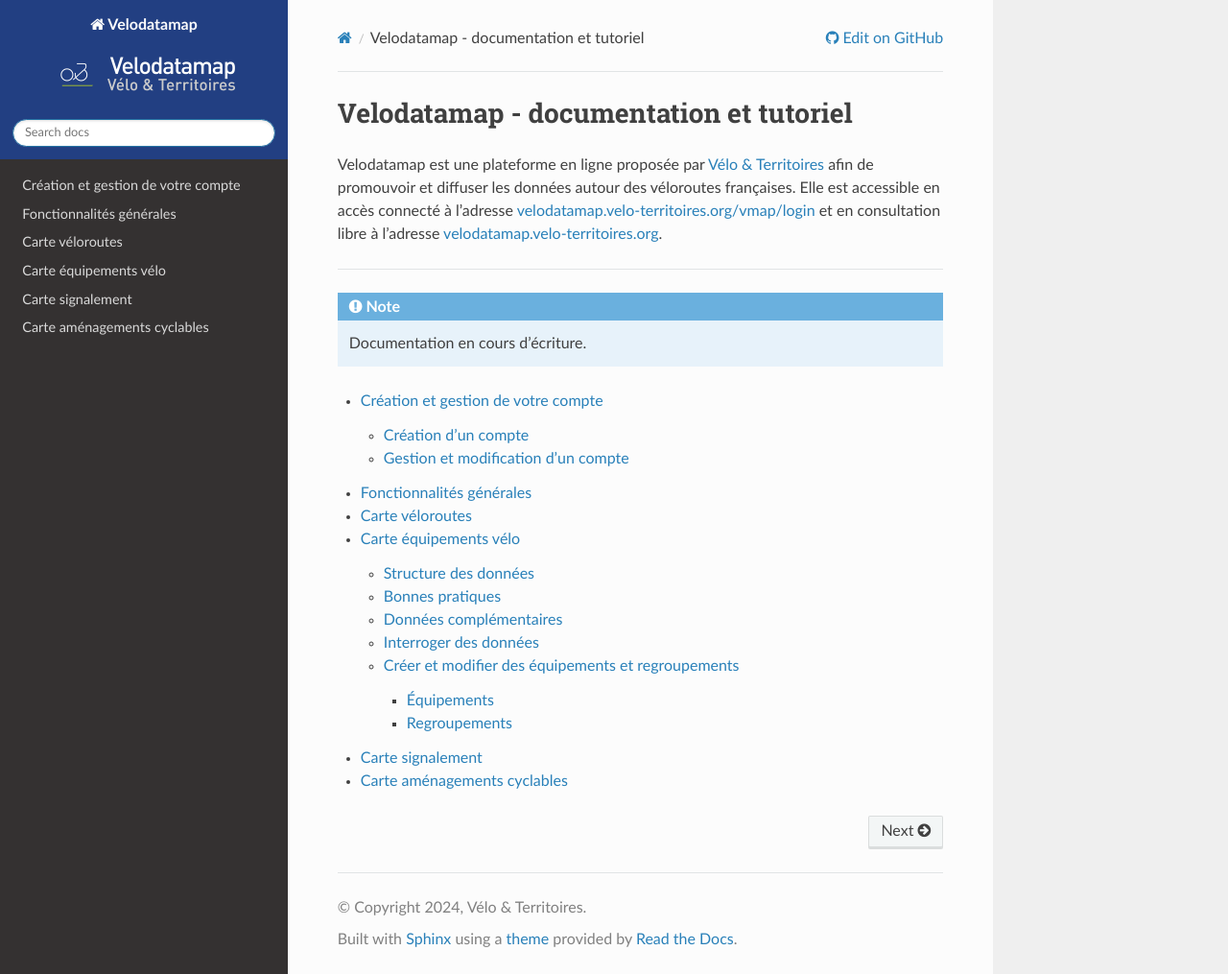
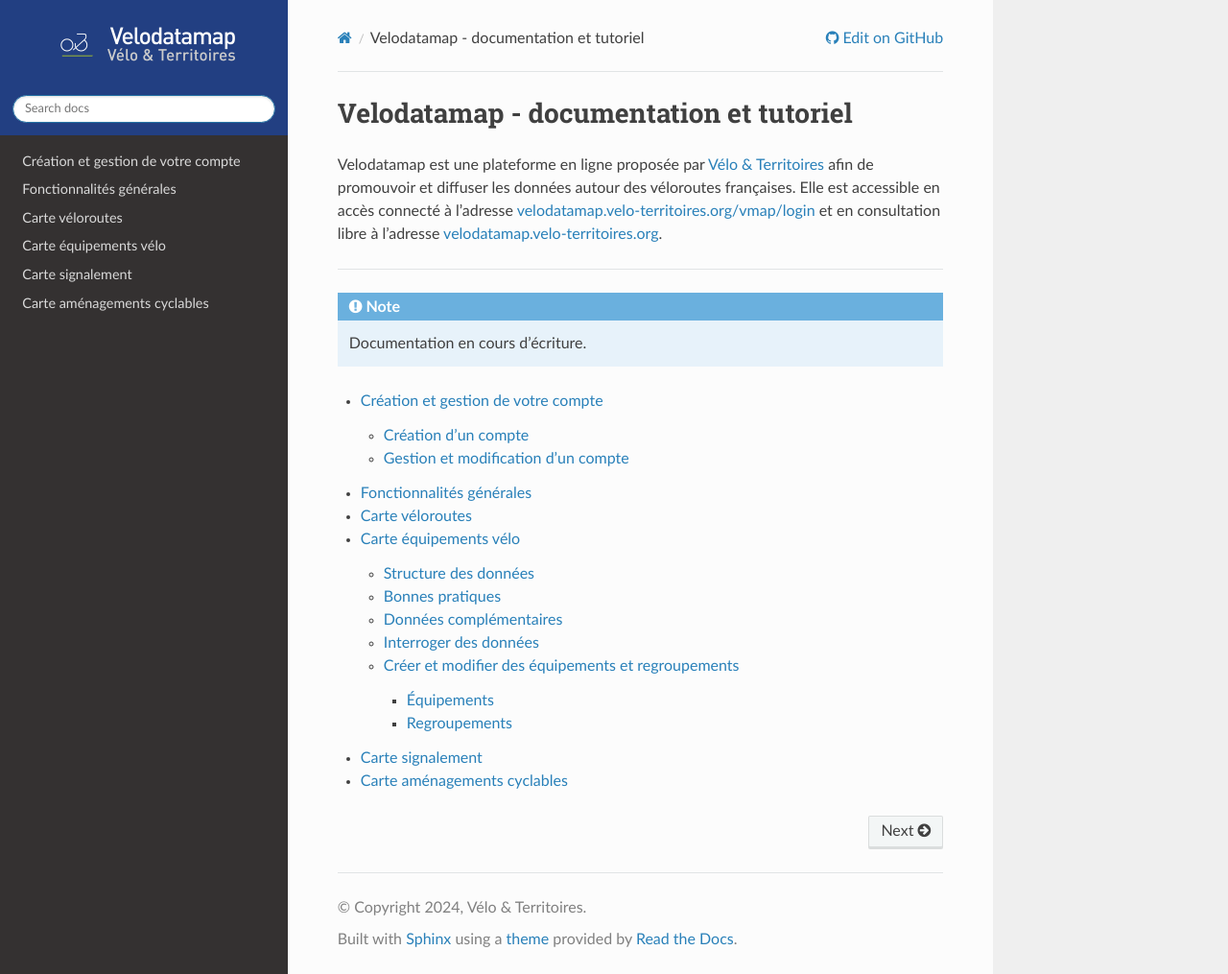
Before and after one commit to reseauvelomarche/velodatamap.readthedocs.io, a Sphinx documentation site: the page built from docs/source/index.rst, in a window 1280 px wide and 1015 px high. Shown: the whole window at 96% size. Built offline with Sphinx 7.4.7 and the Read the Docs theme 2.0.0, drawn with Linux system fonts in a browser that asks for light colours.

Commit message:
Abandon short title

```diff
--- a/docs/source/conf.py
+++ b/docs/source/conf.py
@@ -42,15 +42,13 @@
 ]
 
 html_theme_options = {
-    'logo_only': False,
+    'logo_only': True,
     'display_version': False,
     'style_nav_header_background' : '#223F82',
     'body_max_width' : 'none',
 }
 
 html_logo = 'images/logo_velodatamap.png'
-
-html_short_title = 'Test short title'
 
 html_context = {
     "display_github": True, # Integrate GitHub
```
